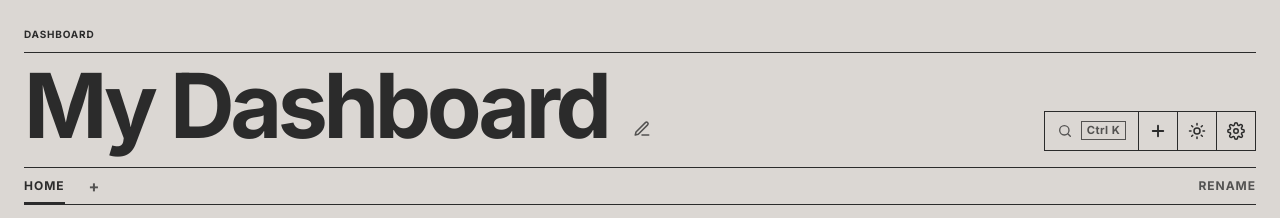
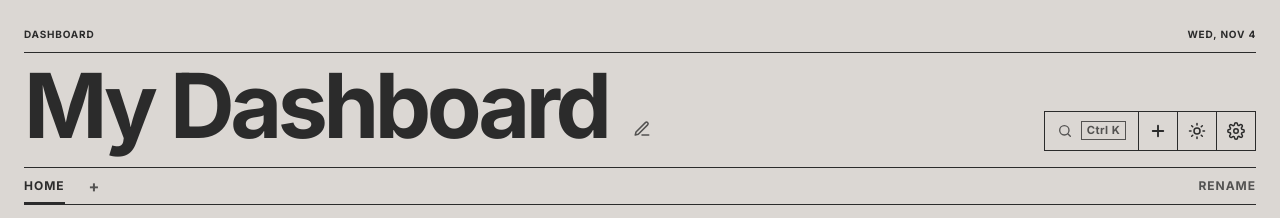
Before and after one commit to waynecen/alfred-dash, a React (Vite) app: page / in a window 1280 px wide. Shown: the top 218 px of the page. Built offline with nearby package versions, Linux system fonts and the light colour scheme.

Commit message:
feat: show today's date in the masthead
Co-Authored-By: Claude Opus 5.5 <noreply@anthropic.com>

```diff
--- a/src/App.css
+++ b/src/App.css
@@ -87,9 +87,13 @@ h4 {
   border-bottom: 1px solid var(--border);
 }
 
-.app-header::before {
-  content: 'Dashboard';
+/* The index line: the wordmark on the left, today's date on the right. */
+.app-header-index {
+  display: flex;
+  justify-content: space-between;
+  gap: 1rem;
   grid-column: 1 / -1;
+  margin: 0;
   padding-bottom: 0.5rem;
   border-bottom: 1px solid var(--border);
   font-size: 0.625rem;
--- a/src/App.jsx
+++ b/src/App.jsx
@@ -4,6 +4,7 @@ import useToasts from './hooks/useToasts';
 import useTasks from './hooks/useTasks';
 import useBoards from './hooks/useBoards';
 import useShortcuts from './hooks/useShortcuts';
+import useToday from './hooks/useToday';
 import { useAIHealth } from './hooks/useAI';
 import EditableTitle from './components/EditableTitle/EditableTitle';
 import BoardTabs, { tabId } from './components/BoardTabs/BoardTabs';
@@ -18,6 +19,7 @@ import { WIDGETS, STARTER_LAYOUTS } from './widgets/registry';
 import { buildCommands } from './utils/commands';
 import countTasks from './utils/countTasks';
 import insertAt from './utils/insertAt';
+import { parseISODate } from './utils/dates';
 
 // What the Add widget list needs to know about each widget.
 const WIDGET_OPTIONS = Object.entries(WIDGETS).map(([id, widget]) => ({
@@ -65,6 +67,7 @@ function App() {
   const [paletteOpen, setPaletteOpen] = useState(false);
   const [settingsOpen, setSettingsOpen] = useState(false);
   const [shortcutsOpen, setShortcutsOpen] = useState(false);
+  const today = useToday();
   // Asks a widget to take keyboard focus: { id, n }, with a new n each time.
   const [focusRequest, setFocusRequest] = useState(null);
   // Checked each time Settings opens, so the AI status there is current.
@@ -232,6 +235,12 @@ function App() {
   return (
     <main className="app">
       <header className="app-header">
+        <p className="app-header-index">
+          <span>Dashboard</span>
+          <time dateTime={today}>
+            {parseISODate(today).toLocaleDateString(undefined, { weekday: 'short', day: 'numeric', month: 'short' })}
+          </time>
+        </p>
         <EditableTitle value={title} onChange={setTitle} />
         <div className="app-header-actions">
           <button
--- /dev/null
+++ b/src/hooks/useToday.js
@@ -0,0 +1,28 @@
+import { useEffect, useState } from 'react';
+import { toISODate } from '../utils/dates';
+
+// Today's date as 'YYYY-MM-DD', which changes at midnight while the page is open (and when the
+// tab comes back after the computer slept through midnight), so "Today" never goes stale.
+function useToday() {
+  const [today, setToday] = useState(() => toISODate());
+
+  useEffect(() => {
+    const now = new Date();
+    const nextMidnight = new Date(now.getFullYear(), now.getMonth(), now.getDate() + 1);
+    // A second past midnight, so the new day has surely begun.
+    const timer = setTimeout(() => setToday(toISODate()), nextMidnight - now + 1000);
+    return () => clearTimeout(timer);
+  }, [today]);
+
+  useEffect(() => {
+    const check = () => {
+      if (document.visibilityState === 'visible') setToday(toISODate());
+    };
+    document.addEventListener('visibilitychange', check);
+    return () => document.removeEventListener('visibilitychange', check);
+  }, []);
+
+  return today;
+}
+
+export default useToday;
```
